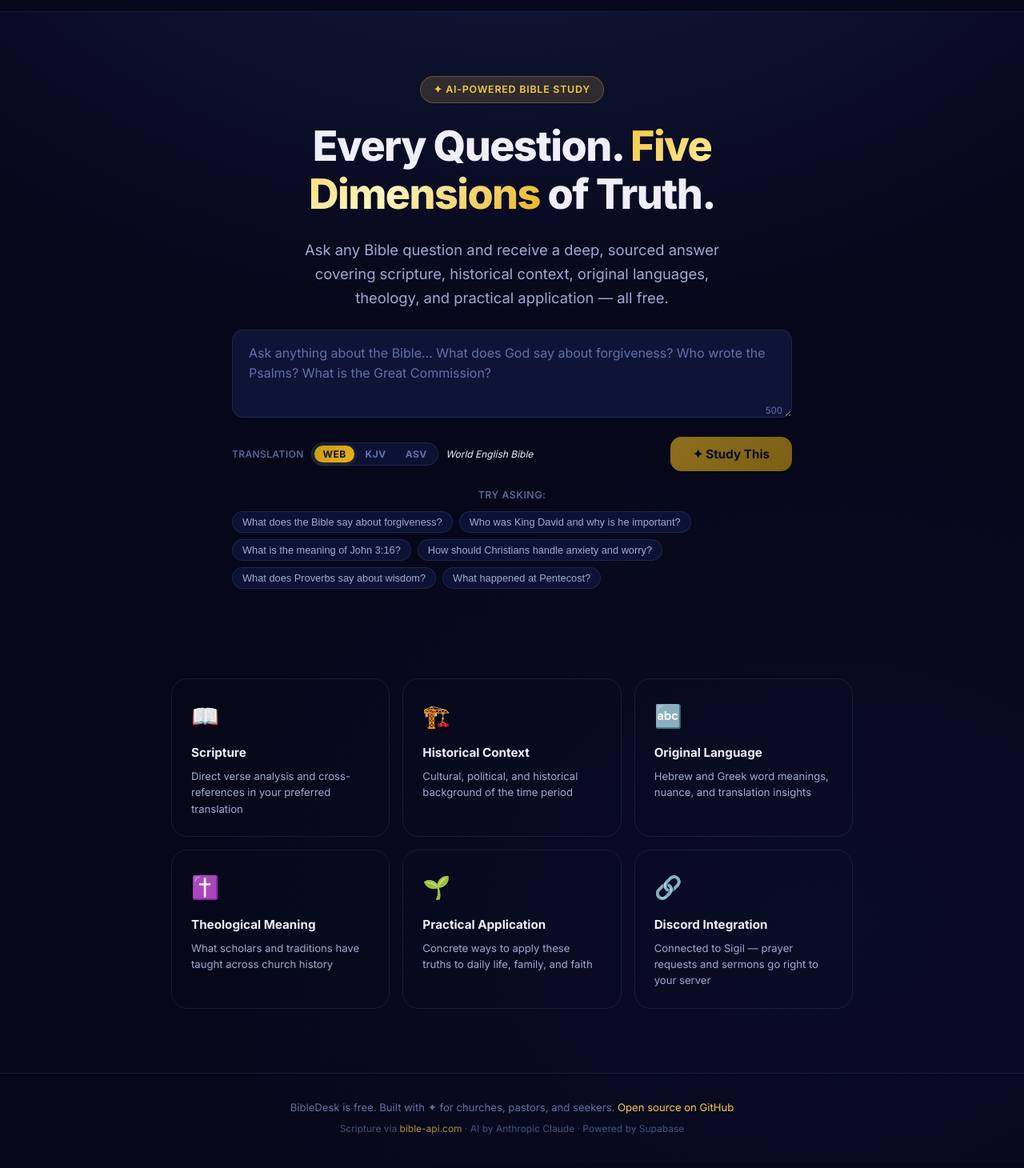
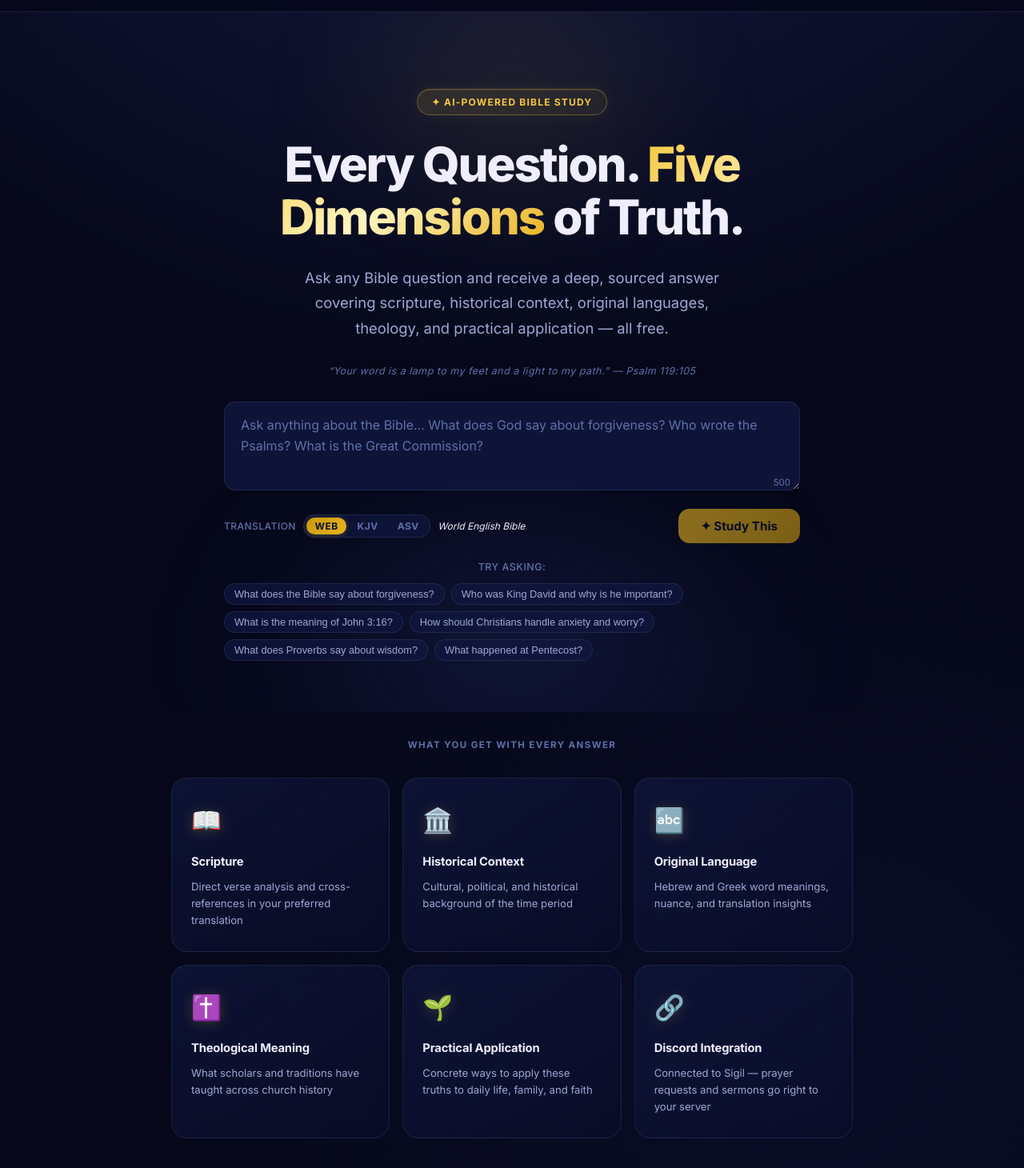
Before and after one commit to ShadowWalkerNC/BibleDesk, a Next.js app: page / in a window 1280 px wide. Shown: the part 50-1510 px from the top of the page at 80% size. Built offline with nearby package versions, Linux system fonts and the light colour scheme.

Commit message:
design: elevate homepage — hero glow orbs, glass depth, feature card polish

```diff
--- a/src/app/page.module.css
+++ b/src/app/page.module.css
@@ -1,133 +1,271 @@
-/* Hero */
+/* ═══════════════════════════════════════════════════════════════
+   HOMEPAGE — elevated visual treatment
+   ═══════════════════════════════════════════════════════════════ */
+
+/* ── Hero ─────────────────────────────────────────────────── */
+
 .hero {
-  padding: 5rem 0 3rem;
+  position: relative;
+  padding: 6rem 0 4rem;
   text-align: center;
+  overflow: hidden;
+}
+
+/* Ambient glow orbs behind the hero */
+.hero::before,
+.hero::after {
+  content: '';
+  position: absolute;
+  border-radius: 50%;
+  pointer-events: none;
+  z-index: 0;
+  filter: blur(80px);
+}
+
+/* Left-centre gold orb */
+.hero::before {
+  width: 520px;
+  height: 320px;
+  top: -60px;
+  left: 50%;
+  transform: translateX(-50%);
+  background: radial-gradient(ellipse, rgba(245, 200, 66, 0.13) 0%, transparent 70%);
+  animation: heroGlowPulse 6s ease-in-out infinite alternate;
+}
+
+/* Bottom navy accent orb */
+.hero::after {
+  width: 700px;
+  height: 400px;
+  bottom: -120px;
+  left: 50%;
+  transform: translateX(-50%);
+  background: radial-gradient(ellipse, rgba(46, 61, 138, 0.35) 0%, transparent 70%);
+}
+
+@keyframes heroGlowPulse {
+  from { opacity: 0.7; transform: translateX(-50%) scale(1); }
+  to   { opacity: 1;   transform: translateX(-50%) scale(1.08); }
 }
 
 .heroInner {
+  position: relative;
+  z-index: 1;
   display: flex;
   flex-direction: column;
   align-items: center;
-  gap: 1.5rem;
+  gap: 1.75rem;
 }
 
 .heroTag {
   display: inline-flex;
   align-items: center;
   gap: 6px;
-  padding: 6px 16px;
-  background: var(--gold-glow);
-  border: 1px solid rgba(245, 200, 66, 0.25);
+  padding: 6px 18px;
+  background: linear-gradient(135deg, rgba(245, 200, 66, 0.12), rgba(245, 200, 66, 0.06));
+  border: 1px solid rgba(245, 200, 66, 0.3);
   border-radius: 99px;
-  font-size: 0.78rem;
-  font-weight: 600;
+  font-size: 0.75rem;
+  font-weight: 700;
   color: var(--gold-400);
-  letter-spacing: 0.06em;
+  letter-spacing: 0.1em;
   text-transform: uppercase;
+  box-shadow: 0 0 20px rgba(245, 200, 66, 0.08), inset 0 1px 0 rgba(245, 200, 66, 0.1);
+  animation: fadeUp 0.5s var(--ease-out) both;
 }
 
 .heroTitle {
-  font-size: clamp(2rem, 5vw, 3.25rem);
+  font-size: clamp(2.25rem, 5.5vw, 3.75rem);
   font-weight: 800;
-  line-height: 1.15;
-  letter-spacing: -0.03em;
+  line-height: 1.1;
+  letter-spacing: -0.035em;
   color: var(--text-primary);
-  max-width: 680px;
+  max-width: 720px;
+  animation: fadeUp 0.5s var(--ease-out) 0.08s both;
 }
 
 .heroSubtitle {
   font-size: clamp(1rem, 2vw, 1.15rem);
   color: var(--text-secondary);
-  max-width: 560px;
-  line-height: 1.65;
+  max-width: 540px;
+  line-height: 1.7;
+  animation: fadeUp 0.5s var(--ease-out) 0.14s both;
+}
+
+/* Decorative verse divider below subtitle */
+.heroDivider {
+  display: flex;
+  align-items: center;
+  gap: 1rem;
+  color: var(--text-muted);
+  font-size: 0.78rem;
+  font-style: italic;
+  letter-spacing: 0.04em;
+  animation: fadeUp 0.5s var(--ease-out) 0.18s both;
+}
+
+.heroDivider::before,
+.heroDivider::after {
+  content: '';
+  flex: 1;
+  height: 1px;
+  background: linear-gradient(90deg, transparent, var(--glass-border), transparent);
+  max-width: 80px;
 }
 
 .searchWrapper {
   width: 100%;
-  max-width: 700px;
+  max-width: 720px;
   display: flex;
   flex-direction: column;
   gap: 0.75rem;
+  animation: fadeUp 0.5s var(--ease-out) 0.2s both;
 }
 
 .rateLimitWrapper {
   padding: 0 2px;
 }
 
-/* Answer section */
+/* ── Answer section ───────────────────────────────────────── */
+
 .answerSection {
-  padding: 2rem 0 4rem;
+  padding: 2rem 0 5rem;
 }
 
-/* Features grid */
+/* ── Features grid ────────────────────────────────────────── */
+
 .features {
-  padding: 3rem 0 5rem;
+  padding: 2rem 0 6rem;
+  position: relative;
+}
+
+/* Faint section label */
+.featuresLabel {
+  text-align: center;
+  font-size: 0.72rem;
+  font-weight: 700;
+  letter-spacing: 0.12em;
+  text-transform: uppercase;
+  color: var(--text-muted);
+  margin-bottom: 2rem;
 }
 
 .featureGrid {
   display: grid;
-  grid-template-columns: repeat(auto-fill, minmax(220px, 1fr));
+  grid-template-columns: repeat(auto-fill, minmax(230px, 1fr));
   gap: 1rem;
-  margin-top: 1rem;
 }
 
 .featureCard {
-  padding: 1.5rem;
-  background: var(--surface-1);
+  position: relative;
+  padding: 1.75rem 1.5rem;
+  background: linear-gradient(145deg, rgba(17, 24, 64, 0.7), rgba(11, 15, 46, 0.5));
   border: 1px solid var(--glass-border);
   border-radius: var(--radius-lg);
+  backdrop-filter: blur(12px);
+  -webkit-backdrop-filter: blur(12px);
   animation: fadeUp 0.5s var(--ease-out) both;
-  transition: border-color 0.2s var(--ease-out), transform 0.2s var(--ease-out);
+  transition: border-color 0.25s var(--ease-out),
+              transform 0.25s var(--ease-out),
+              box-shadow 0.25s var(--ease-out);
+  overflow: hidden;
+}
+
+/* Top-edge gradient shimmer on hover */
+.featureCard::before {
+  content: '';
+  position: absolute;
+  inset: 0;
+  border-radius: inherit;
+  background: linear-gradient(135deg, rgba(245, 200, 66, 0.07) 0%, transparent 60%);
+  opacity: 0;
+  transition: opacity 0.3s var(--ease-out);
+  pointer-events: none;
 }
 
 .featureCard:hover {
-  border-color: rgba(245, 200, 66, 0.2);
-  transform: translateY(-2px);
+  border-color: rgba(245, 200, 66, 0.25);
+  transform: translateY(-3px);
+  box-shadow: 0 8px 32px rgba(0, 0, 0, 0.35), 0 0 0 1px rgba(245, 200, 66, 0.08);
+}
+
+.featureCard:hover::before {
+  opacity: 1;
 }
 
 .featureEmoji {
-  font-size: 1.75rem;
-  margin-bottom: 0.75rem;
+  font-size: 1.9rem;
+  margin-bottom: 1rem;
+  display: block;
+  filter: drop-shadow(0 2px 8px rgba(245, 200, 66, 0.2));
 }
 
 .featureLabel {
-  font-size: 0.95rem;
+  font-size: 0.92rem;
   font-weight: 700;
   color: var(--text-primary);
-  margin-bottom: 0.4rem;
+  margin-bottom: 0.5rem;
+  letter-spacing: -0.01em;
 }
 
 .featureDesc {
   font-size: 0.82rem;
   color: var(--text-secondary);
-  line-height: 1.55;
+  line-height: 1.6;
 }
 
-/* Footer */
+/* ── Footer ───────────────────────────────────────────────── */
+
 .footer {
   border-top: 1px solid var(--glass-border);
-  padding: 2rem 0;
+  padding: 2.5rem 0;
   text-align: center;
   font-size: 0.82rem;
   color: var(--text-muted);
+  background: linear-gradient(to top, rgba(6, 8, 26, 0.8), transparent);
 }
 
 .footer a {
   color: var(--gold-400);
   text-decoration: none;
+  transition: color 0.2s;
 }
 
 .footer a:hover {
+  color: var(--gold-500);
   text-decoration: underline;
 }
 
 .footerSub {
-  margin-top: 0.4rem;
+  margin-top: 0.5rem;
   font-size: 0.75rem;
-  opacity: 0.7;
+  opacity: 0.65;
 }
 
+/* ── Shared keyframe ──────────────────────────────────────── */
+
 @keyframes fadeUp {
-  from { opacity: 0; transform: translateY(16px); }
+  from { opacity: 0; transform: translateY(18px); }
   to   { opacity: 1; transform: translateY(0); }
 }
+
+/* ── Responsive ───────────────────────────────────────────── */
+
+@media (max-width: 640px) {
+  .hero {
+    padding: 4rem 0 2.5rem;
+  }
+  .featureGrid {
+    grid-template-columns: 1fr 1fr;
+    gap: 0.75rem;
+  }
+  .featureCard {
+    padding: 1.25rem 1rem;
+  }
+}
+
+@media (max-width: 400px) {
+  .featureGrid {
+    grid-template-columns: 1fr;
+  }
+}
--- a/src/app/page.tsx
+++ b/src/app/page.tsx
@@ -28,20 +28,28 @@
     <>
       <Header />
       <main id="main-content">
-        {/* Hero */}
+
+        {/* ── Hero ──────────────────────────────────────────── */}
         <section className={styles.hero} aria-label="BibleDesk hero">
           <div className={`container ${styles.heroInner}`}>
+
             <div className={styles.heroTag}>✦ AI-Powered Bible Study</div>
+
             <h1 className={styles.heroTitle}>
               Every Question.{' '}
               <span className="text-gradient">Five Dimensions</span>{' '}
               of Truth.
             </h1>
+
             <p className={styles.heroSubtitle}>
               Ask any Bible question and receive a deep, sourced answer covering
               scripture, historical context, original languages, theology, and
               practical application — all free.
             </p>
+
+            <div className={styles.heroDivider} aria-hidden="true">
+              &ldquo;Your word is a lamp to my feet and a light to my path.&rdquo; — Psalm 119:105
+            </div>
 
             <div className={styles.searchWrapper}>
               <SearchBar onSubmit={handleAsk} isLoading={isLoading} />
@@ -51,10 +59,11 @@
                 </div>
               )}
             </div>
+
           </div>
         </section>
 
-        {/* Answer area */}
+        {/* ── Answer area ───────────────────────────────────── */}
         <div ref={answerRef}>
           {hasContent && (
             <section className={styles.answerSection} aria-label="Study answer" aria-live="polite">
@@ -71,21 +80,22 @@
           )}
         </div>
 
-        {/* Features — shown when no answer */}
+        {/* ── Features — shown when no answer ───────────────── */}
         {!answer && !isLoading && !error && (
           <section className={styles.features} aria-label="Features">
             <div className="container">
+              <p className={styles.featuresLabel}>What you get with every answer</p>
               <div className={styles.featureGrid}>
                 {[
                   { emoji: '📖', label: 'Scripture',             desc: 'Direct verse analysis and cross-references in your preferred translation' },
-                  { emoji: '🏗️', label: 'Historical Context',   desc: 'Cultural, political, and historical background of the time period' },
+                  { emoji: '🏛️', label: 'Historical Context',   desc: 'Cultural, political, and historical background of the time period' },
                   { emoji: '🔤', label: 'Original Language',     desc: 'Hebrew and Greek word meanings, nuance, and translation insights' },
                   { emoji: '✝️', label: 'Theological Meaning',   desc: 'What scholars and traditions have taught across church history' },
                   { emoji: '🌱', label: 'Practical Application', desc: 'Concrete ways to apply these truths to daily life, family, and faith' },
                   { emoji: '🔗', label: 'Discord Integration',   desc: 'Connected to Sigil — prayer requests and sermons go right to your server' },
                 ].map((f, i) => (
-                  <div key={i} className={styles.featureCard} style={{ animationDelay: `${i * 0.06}s` }}>
-                    <div className={styles.featureEmoji} aria-hidden="true">{f.emoji}</div>
+                  <div key={i} className={styles.featureCard} style={{ animationDelay: `${i * 0.07}s` }}>
+                    <span className={styles.featureEmoji} aria-hidden="true">{f.emoji}</span>
                     <h3 className={styles.featureLabel}>{f.label}</h3>
                     <p className={styles.featureDesc}>{f.desc}</p>
                   </div>
@@ -94,6 +104,7 @@
             </div>
           </section>
         )}
+
       </main>
 
       <footer className={styles.footer}>
```
